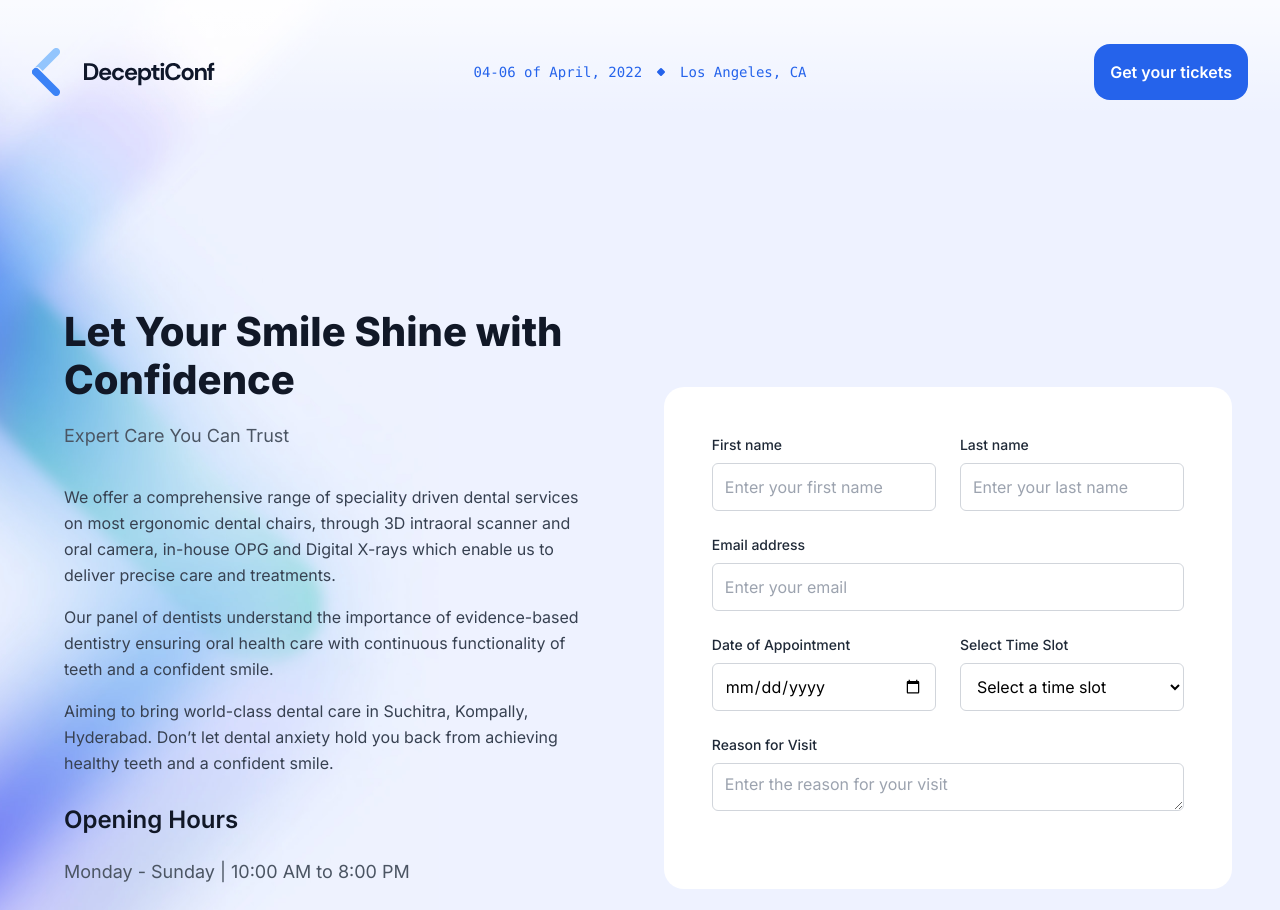
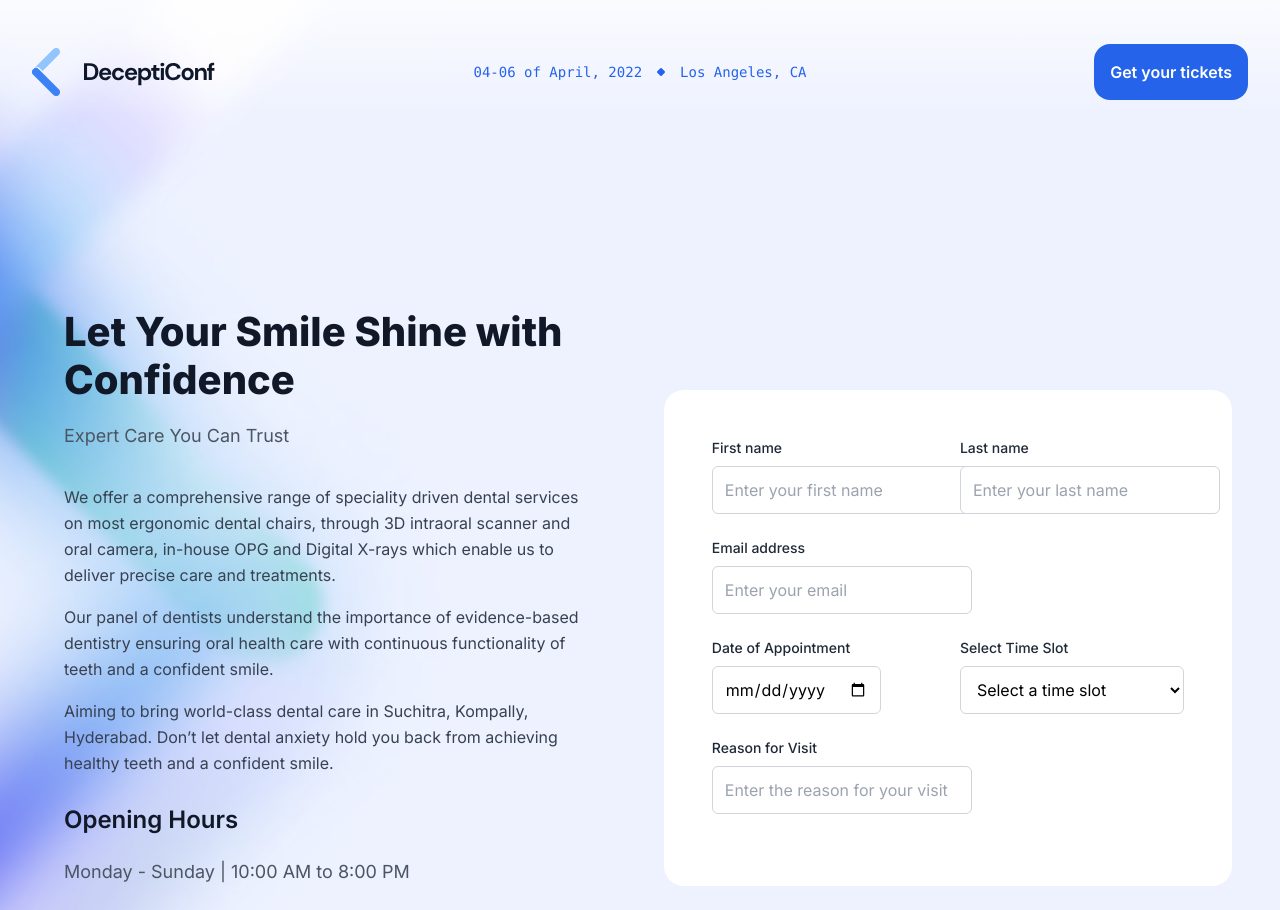
Before and after one commit to designpettai/apollo-neelankarai-dental-care, a Next.js app: page / in a window 1280 px wide. Shown: the top 910 px of the page. Built offline with nearby package versions, Linux system fonts and the light colour scheme.

Commit message:
v4 commit

```diff
--- a/src/components/Hero.tsx
+++ b/src/components/Hero.tsx
@@ -140,11 +140,9 @@ export function Hero() {
                     id="reason-for-visit"
                     name="reason-for-visit"
                     as="textarea"
-                    rows={5}
                     placeholder="Enter the reason for your visit"
                   />
                 </div>
-
               </div>
             </div>
           </div>
--- a/src/components/input.tsx
+++ b/src/components/input.tsx
@@ -1,26 +1,19 @@
-import React from 'react'
+import Link from 'next/link'
 import clsx from 'clsx'
 
-// Define the InputProps type using a discriminated union
-type InputProps = {
-  as?: 'input' | 'textarea'; // Optional 'as' prop to switch between input and textarea
-} & (
-  | React.InputHTMLAttributes<HTMLInputElement> // Props for 'input'
-  | React.TextareaHTMLAttributes<HTMLTextAreaElement> // Props for 'textarea'
-);
+type InputProps =
+  | React.ComponentPropsWithoutRef<typeof Link>
+  | (React.ComponentPropsWithoutRef<'input'> & { href?: undefined })
 
-export function Input({ className, as = 'input', ...props }: InputProps) {
-  // Combine the default className with any additional classes passed through props
+export function Input({ className, ...props }: InputProps) {
   className = clsx(
-    'w-full h-[48px] rounded-md border border-gray-300 bg-white px-3 py-2 focus:border-0 focus:outline-none focus:ring-2 focus:ring-blue-500 hover:border-gray-400 active:text-gray-700',
-    className,
+    'input class="w-full h-[48px] rounded-md border border-gray-300 bg-white px-3 py-2 focus:border-0 focus:outline-none focus:ring-1 focus:ring-blue-500 hover:border-gray-400 active:text-gray-700',
+className,
   )
 
-  // Render a textarea element if 'as' is 'textarea'
-  if (as === 'textarea') {
-    return <textarea className={className} {...props} />
-  }
-
-  // Render an input element (default case)
-  return <input className={className} {...props} />
+  return typeof props.href === 'undefined' ? (
+    <input className={className} {...props} />
+  ) : (
+    <Link className={className} {...props} />
+  )
 }
```
